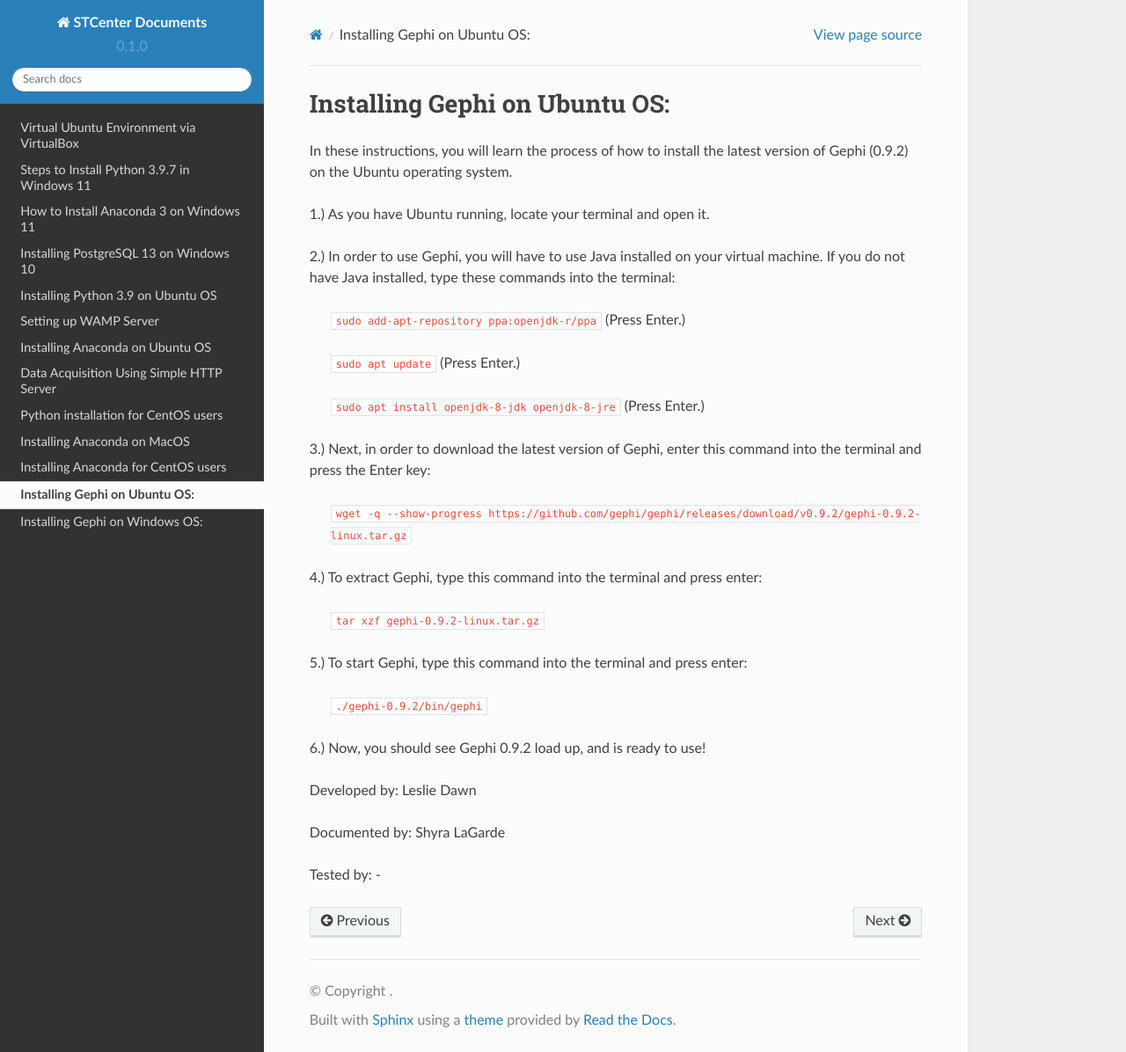
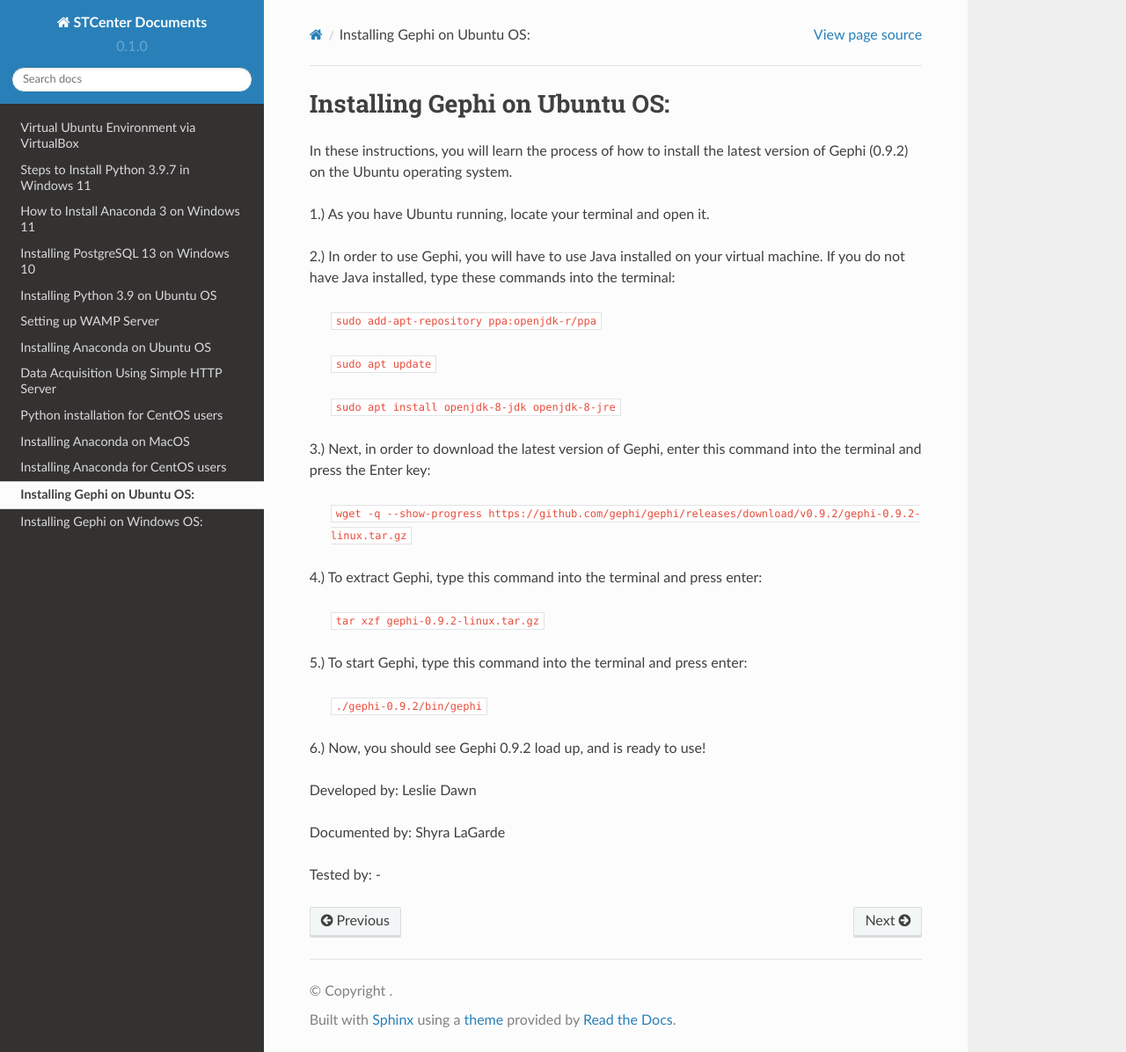
Before and after one commit to stccenter/STCenterDocs, a Sphinx documentation site: the page built from docs/source/Installing-Gephi-UbuntoOS.rst, in a window 1280 px wide and 1196 px high. Shown: the whole window at 88% size. Built offline with Sphinx 7.4.7 and the Read the Docs theme 2.0.0, drawn with Linux system fonts in a browser that asks for light colours; pages that are not in the unit, such as notebooks, are missing from menus.

Commit message:
Update Installing-Gephi-UbuntoOS.rst

```diff
--- a/docs/source/Installing-Gephi-UbuntoOS.rst
+++ b/docs/source/Installing-Gephi-UbuntoOS.rst
@@ -8,13 +8,10 @@
 2.) In order to use Gephi, you will have to use Java installed on your virtual machine. If you do not have Java  installed, type these commands into the terminal:
 
 	``sudo add-apt-repository ppa:openjdk-r/ppa``
-	(Press Enter.)
 
 	``sudo apt update``
-	(Press Enter.)
 
 	``sudo apt install openjdk-8-jdk openjdk-8-jre``
-	(Press Enter.)
 
 3.) Next, in order to download the latest version of Gephi, enter this command into the terminal and press the Enter key:
 
```
